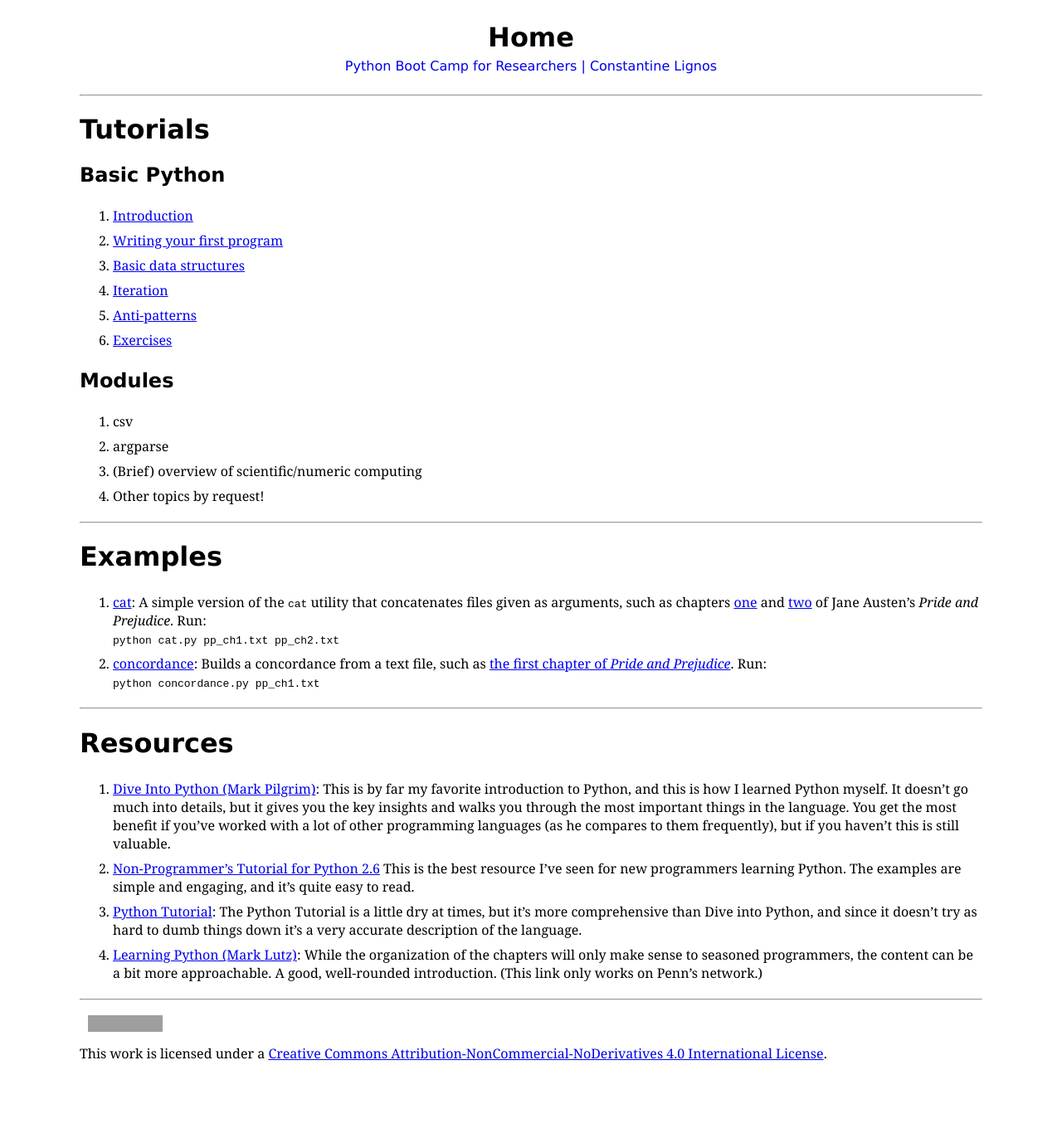
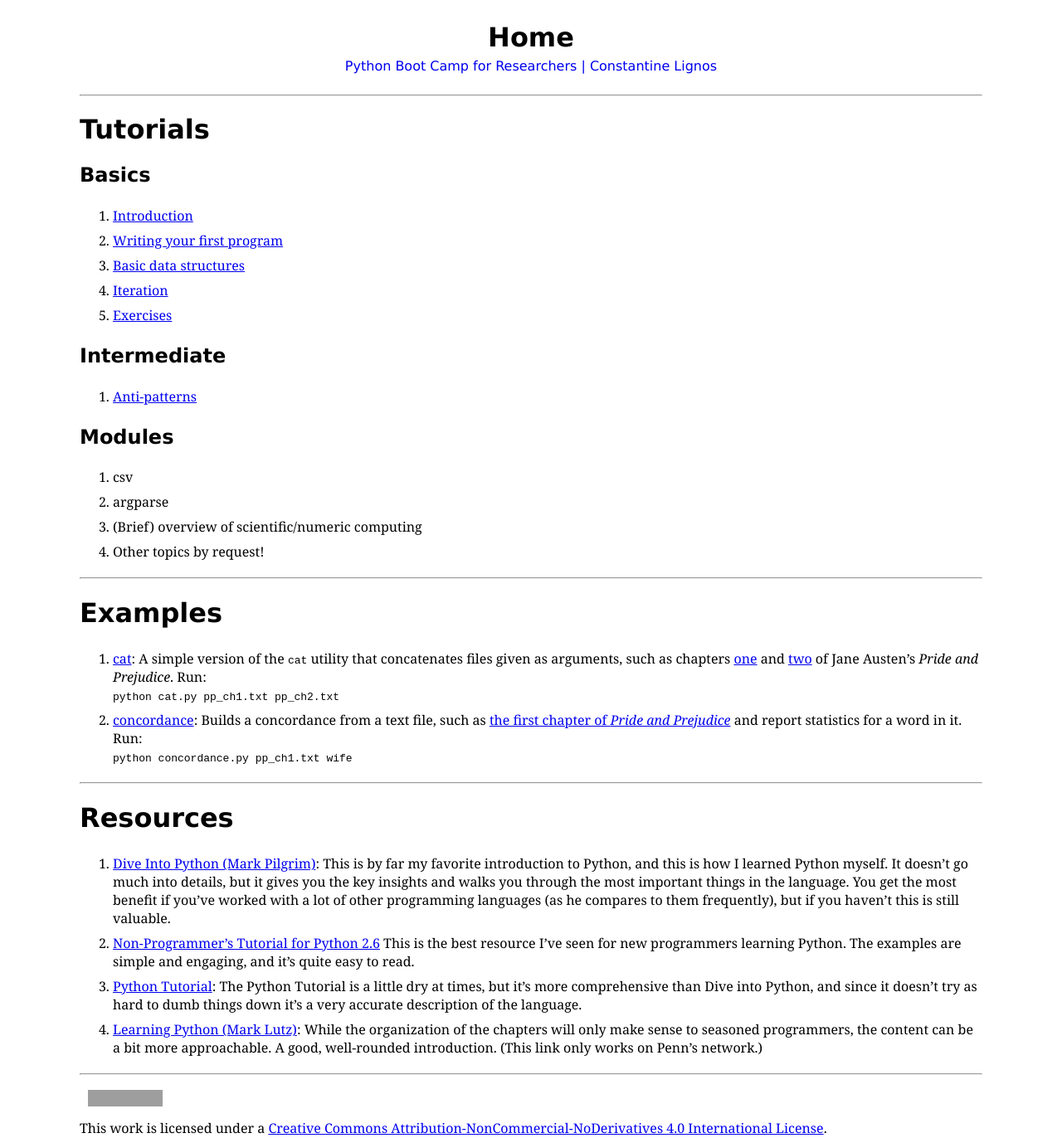
Before and after one commit to pybootcamp/pybootcamp.github.io, a Jekyll site: the page built from index.md, in a window 1280 px wide. Shown: the whole page at 83% size. Built offline with Jekyll 4.4.1, drawn with Linux system fonts in a browser that asks for light colours; Markdown is read by kramdown in place of the engine named in the settings; before the commit the page ends 1282 px from its top, so only the background shows below that; grey boxes are pictures that could not be loaded.

Commit message:
Reorganize tutorials.

```diff
--- a/index.md
+++ b/index.md
@@ -4,13 +4,15 @@ title: Home
 ---
 
 # Tutorials
-## Basic Python
+## Basics
 1. [Introduction](bootcamp/introduction.html)
 1. [Writing your first program](bootcamp/firstprogram.html)
 1. [Basic data structures](bootcamp/structures.html)
 1. [Iteration](bootcamp/iteration.html)
+1. [Exercises](bootcamp/exercises.html)
+
+## Intermediate
 1. [Anti-patterns](bootcamp/anti-patterns.html)
-1. [Exercises](bootcamp/exercises.html)
 
 
 ## Modules
@@ -30,9 +32,11 @@ Austen's _Pride and Prejudice_.
 Run:
 `python cat.py pp_ch1.txt pp_ch2.txt`
 1. [concordance](examples/concordance.py): Builds a concordance from a
-text file, such as [the first chapter of _Pride and Prejudice_](examples/pp_ch1.txt).
+text file, such as [the first chapter of _Pride and
+Prejudice_](examples/pp_ch1.txt) and report statistics for a word in
+it.
 Run:
-`python concordance.py pp_ch1.txt`
+`python concordance.py pp_ch1.txt wife`
 
 ---
 
```
